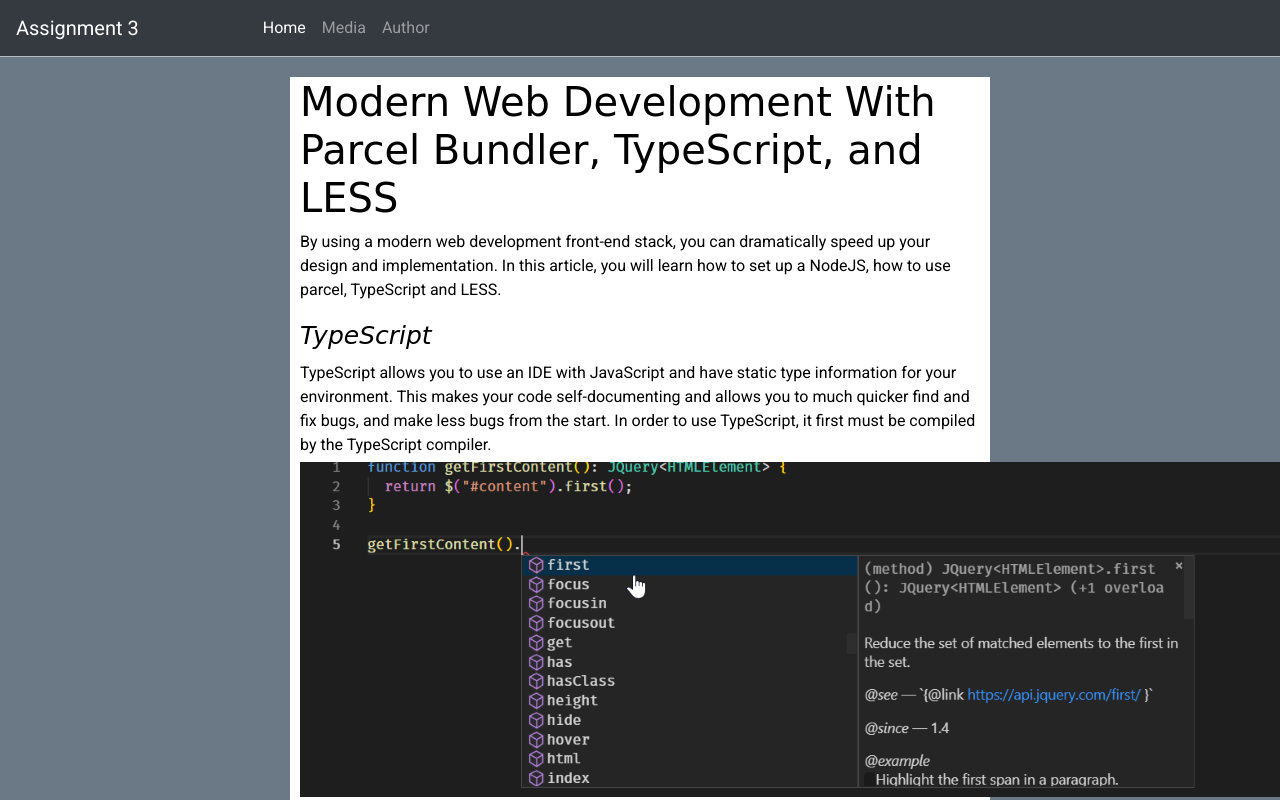
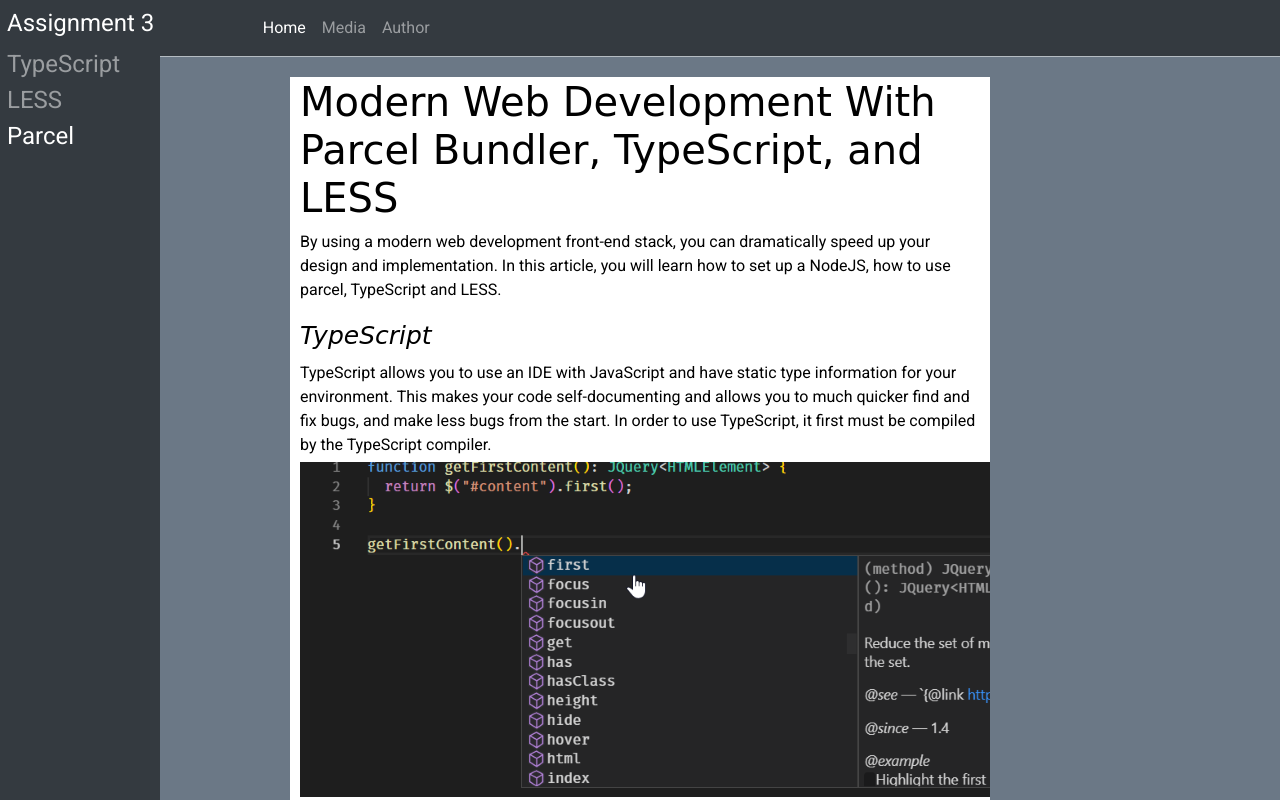
Before and after one commit to BenBrecherCGS2821/assignment3, a website built with Parcel: page src/index.html in a window 1280 px wide. Shown: the top 800 px of the page. Built offline with nearby package versions, Linux system fonts and the light colour scheme; a web font is replaced by a local one.

Commit message:
Next Assignment

```diff
--- a/src/css/style.less
+++ b/src/css/style.less
@@ -35,6 +35,8 @@
 
 .header {
   border-bottom: rgba(255, 255, 255, 0.5) 1px solid !important;
+  z-index: 2 !important;
+  //padding-left: 160px;
 }
 
 /* container that all content should go into. */
@@ -44,6 +46,34 @@
   margin: 0 auto;
   padding-left: 10px;
   padding-right: 10px;
+  overflow: hidden;
+}
+
+.wrapper {
+  min-height: 100%;
+  padding-bottom: 10px;
+}
+
+/* Sidebar */
+.sidebar {
+  height: 100%;
+  width: 160px;
+  position: fixed;
+  z-index: 1;
+  top: 0;
+  left: 0;
+  background-color: #theme.colors(footer) [background-color];
+  padding-left: 7px;
+  overflow: hidden;
+  a {
+    color: rgba(255, 255, 255, 0.5);
+    display: block;
+    font-size: 24px;
+  }
+
+  a.active {
+    color: rgba(255, 255, 255, 1);
+  }
 }
 
 hr {
@@ -53,6 +83,7 @@
 .content {
   #theme.colors(content);
   padding-top: 1px;
+  padding-bottom: 5px;
   margin-top: 20px;
 }
 
--- a/src/index.html
+++ b/src/index.html
@@ -19,17 +19,16 @@
     <link rel="stylesheet" href="css/style.less" />
     <!--<script src="js/less.min.js"></script>-->
     <link href="https://fonts.googleapis.com/css?family=Roboto|ZCOOL+QingKe+HuangYou" rel="stylesheet" />
-    <script src="js/jquery-3.3.1.slim.min.js" integrity="sha256-3edrmyuQ0w65f8gfBsqowzjJe2iM6n0nKciPUp8y+7E="></script>
-    <script
-      src="js/bootstrap.bundle.min.js"
-      integrity="sha384-zDnhMsjVZfS3hiP7oCBRmfjkQC4fzxVxFhBx8Hkz2aZX8gEvA/jsP3eXRCvzTofP"
-    ></script>
+    <script src="js/jquery-3.3.1.slim.min.js"></script>
+    <script src="js/bootstrap.bundle.min.js"></script>
     <link rel="stylesheet" href="css/bootstrap.min.css" />
+
+    <script src="js/scroll_position.js"></script>
   </head>
 
   <body>
     <header class="header">
-      <nav class="navbar navbar-expand-lg navbar-dark bg-dark navbar-toggleable-sm" role="navigation">
+      <nav class="navbar navbar-fixed-top navbar-expand-lg navbar-dark bg-dark navbar-toggleable-sm" role="navigation">
         <a class="navbar-brand" href="#">Assignment 3</a>
 
         <div style="width: 100px"></div>
@@ -55,33 +54,41 @@
         </button>
       </nav>
     </header>
+    <div class="sidebar">
+      <a class="navbar-brand" href="#" style="color: white; font-size: 24px;">Assignment 3</a>
+      <a href="#typescript" class="internal_link">TypeScript</a>
+      <a href="#less" class="internal_link">LESS</a>
+      <a href="#parcel" class="internal_link">Parcel</a>
+    </div>
+    <div class="wrapper">
       <div class="content container">
         <h1>Modern Web Development With Parcel Bundler, TypeScript, and LESS</h1>
         <p>
-        By using a modern web development front-end stack, you can dramatically speed up your design and implementation.
-        In this article, you will learn how to set up a NodeJS, how to use parcel, TypeScript and LESS.
+          By using a modern web development front-end stack, you can dramatically speed up your design and
+          implementation. In this article, you will learn how to set up a NodeJS, how to use parcel, TypeScript and
+          LESS.
         </p>
-      <h2>TypeScript</h2>
+        <h2 id="typescript" class="page_section">TypeScript</h2>
         <p>
-        TypeScript allows you to use an IDE with JavaScript and have static type information for your environment. This
-        makes your code self-documenting and allows you to much quicker find and fix bugs, and make less bugs from the
-        start. In order to use TypeScript, it first must be compiled by the TypeScript compiler.
+          TypeScript allows you to use an IDE with JavaScript and have static type information for your environment.
+          This makes your code self-documenting and allows you to much quicker find and fix bugs, and make less bugs
+          from the start. In order to use TypeScript, it first must be compiled by the TypeScript compiler.
 
           <br />
 
           <img src="img/typescript_snippet.png" />
         </p>
-      <h2>LESS</h2>
+        <h2 id="less" class="page_section">LESS</h2>
         <p>
           LESS is a preprocessor for CSS that allows you to write styles far quicker and easier than plain CSS. LESS is
           very simple, and existing CSS is actually fully correct LESS. LESS Simply adds more features. You cannot
-        actually use LESS directly in HTML. You have to run it through the LESS preprocessor first in order to get valid
-        CSS which can be used in HTML.
+          actually use LESS directly in HTML. You have to run it through the LESS preprocessor first in order to get
+          valid CSS which can be used in HTML.
           <br />
           <img src="img/compilation.png" alt="LESS Compilation to CSS" />
           <!-- Created by making my own image and combining a licensed image to it. -->
         </p>
-      <h2>Parcel Bundler</h2>
+        <h2 id="parcel" class="page_section">Parcel Bundler</h2>
         <p>
           Parcel Bundler is where all the magic takes place. It will compile all your TypeScript, LESS and other assets
           into valid HTML that can be used on any browser. "Parcel has out of the box support for JS, CSS, HTML, file
@@ -118,7 +125,7 @@
 
         <hr />
 
-      <div class="references">
+        <div class="references page_section" id="references">
           <h2>References</h2>
 
           <h3>
@@ -146,7 +153,7 @@
           </ul>
         </div>
       </div>
-    <hr />
+    </div>
     <div class="footer">
       <div class="container">
         &copy; 2019
--- /dev/null
+++ b/src/js/scroll_position.js
@@ -0,0 +1,39 @@
+const jQuery = typeof require !== "undefined" ? require("jquery") : $;
+
+(function($) {
+  $(document).ready(function() {
+    $(".sidebar a").click(function(e) {
+      e.preventDefault();
+
+      const target = $(this).attr("href");
+      location.hash = $(this).attr("href");
+
+      const lnk = this;
+
+      $(window)
+        .scrollTop($(target).offset().top + 10)
+        .one("scroll", function(e) {
+          $(".sidebar a.active").removeClass("active");
+          $(lnk).addClass("active");
+        });
+
+      $(".sidebar a.active").removeClass("active");
+      $(this).addClass("active");
+    });
+  });
+
+  $(window)
+    .scroll(function() {
+      const scrollDistance = $(window).scrollTop();
+
+      $(".page_section").each(function(i) {
+        if ($(this).position().top <= scrollDistance) {
+          $(".sidebar a.active").removeClass("active");
+          $(".sidebar a.internal_link")
+            .eq(i)
+            .addClass("active");
+        }
+      });
+    })
+    .scroll();
+})(jQuery);
```
Also changed, not shown: src/author.html (+19 -13 lines), src/media.html (+6 -6 lines). Lines whose indentation alone changed are shown as unchanged.
